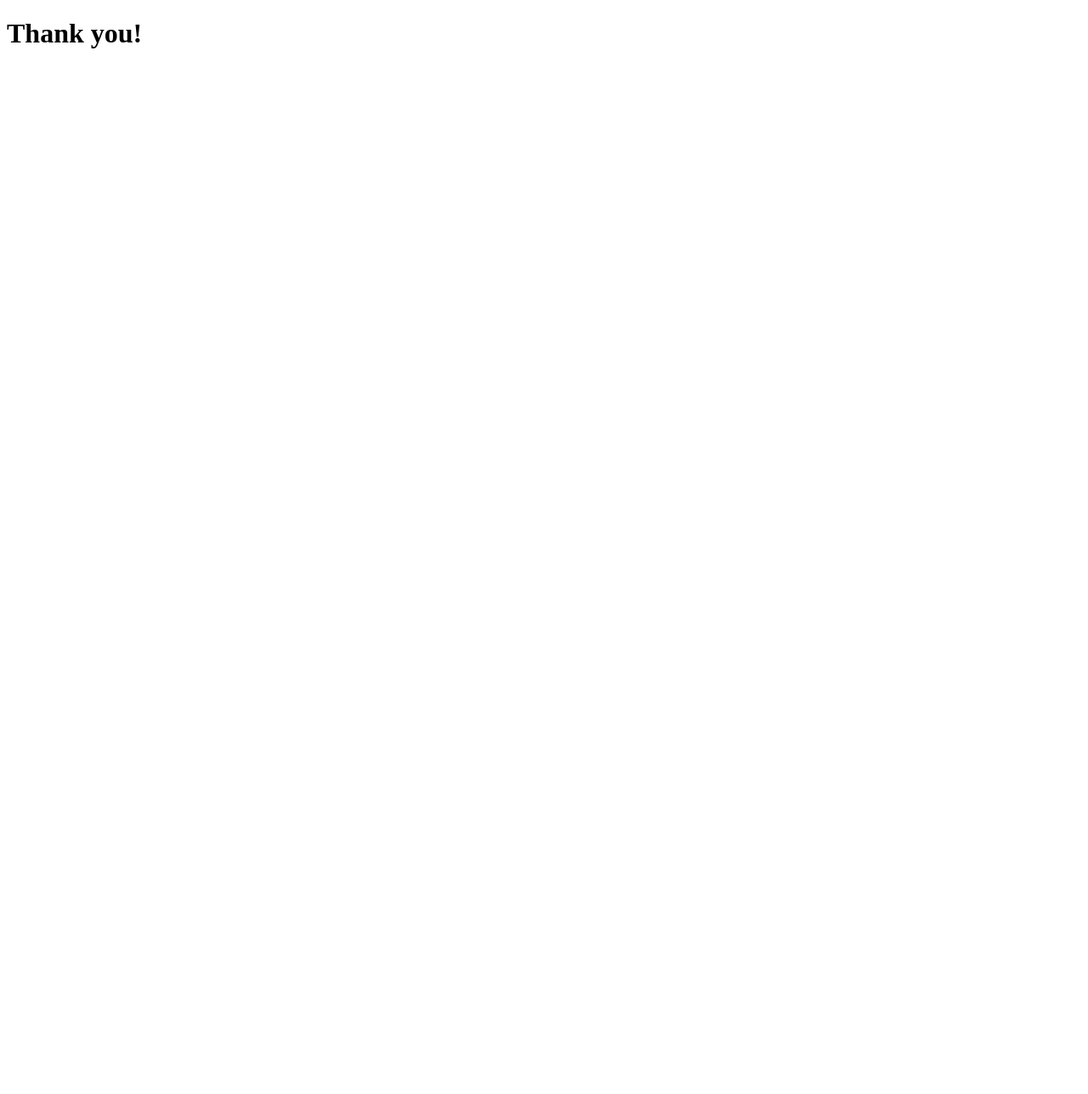
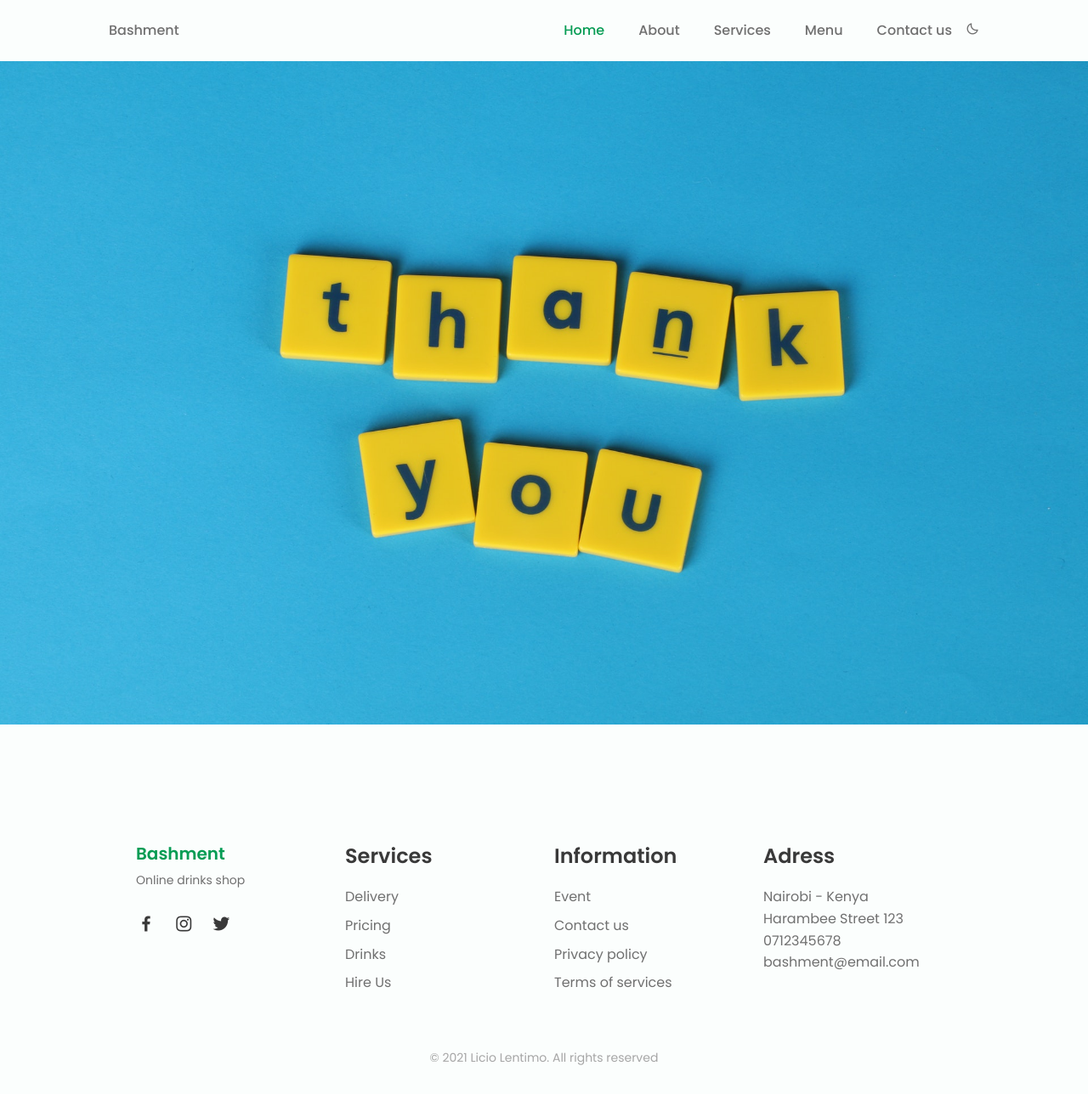
Before and after one commit to liciolentimo/BashmentWeb, a Flask app: page /thanks in a window 1280 px wide. Before the commit the page is almost empty. Shown: the whole page at 85% size. Before the commit the page ends 57 px from the top, so only its background shows below. Run offline with Flask 2, Linux system fonts and the light colour scheme.

Commit message:
edited thank you page

```diff
--- a/templates/thanks.html
+++ b/templates/thanks.html
@@ -3,10 +3,98 @@
 <head>
     <meta charset="UTF-8">
     <meta name="viewport" content="width=device-width, initial-scale=1.0">
+    <!--========== BOX ICONS ==========-->
+    <link href='https://cdn.jsdelivr.net/npm/boxicons@2.0.5/css/boxicons.min.css' rel='stylesheet'>
+
+    <!--========== CSS ==========-->
+    <!-- <link rel="stylesheet" href="/assets/css/styles.css"> -->
+    <link href="{{ url_for('static', filename='styles.css') }}" rel="stylesheet">
+
     <title>Thanks</title>
 </head>
 <body>
-    <h1>Thank you!</h1>
 
+     <!--========== SCROLL TOP ==========-->
+     <a href="#" class="scrolltop" id="scroll-top">
+        <i class='bx bx-chevron-up scrolltop__icon'></i>
+    </a>
+
+    <!--========== HEADER ==========-->
+    <header class="l-header" id="header">
+        <nav class="nav bd-container">
+            <a href="/" class="nav__logo">Bashment</a>
+
+            <div class="nav__menu" id="nav-menu">
+                <ul class="nav__list">
+                    <li class="nav__item"><a href="/" class="nav__link active-link">Home</a></li>
+                    <li class="nav__item"><a href="#about" class="nav__link">About</a></li>
+                    <li class="nav__item"><a href="#services" class="nav__link">Services</a></li>
+                    <li class="nav__item"><a href="#menu" class="nav__link">Menu</a></li>
+                    <li class="nav__item"><a href="#contact" class="nav__link">Contact us</a></li>
+
+                    <li><i class='bx bx-moon change-theme' id="theme-button"></i></li>
+                </ul>
+            </div>
+
+            <div class="nav__toggle" id="nav-toggle">
+                <i class='bx bx-menu'></i>
+            </div>
+        </nav>
+    </header>
+
+    <img src="{{ url_for('static', filename='thanks.jpg') }}" alt="">
+
+    <!--========== FOOTER ==========-->
+    <footer class="footer section bd-container">
+        <div class="footer__container bd-grid">
+            <div class="footer__content">
+                <a href="#" class="footer__logo">Bashment</a>
+                <span class="footer__description">Online drinks shop</span>
+                <div>
+                    <a href="#" class="footer__social"><i class='bx bxl-facebook'></i></a>
+                    <a href="#" class="footer__social"><i class='bx bxl-instagram'></i></a>
+                    <a href="#" class="footer__social"><i class='bx bxl-twitter'></i></a>
+                </div>
+            </div>
+
+            <div class="footer__content">
+                <h3 class="footer__title">Services</h3>
+                <ul>
+                    <li><a href="#" class="footer__link">Delivery</a></li>
+                    <li><a href="#" class="footer__link">Pricing</a></li>
+                    <li><a href="#" class="footer__link">Drinks</a></li>
+                    <li><a href="#" class="footer__link">Hire Us</a></li>
+                </ul>
+            </div>
+
+            <div class="footer__content">
+                <h3 class="footer__title">Information</h3>
+                <ul>
+                    <li><a href="#" class="footer__link">Event</a></li>
+                    <li><a href="#" class="footer__link">Contact us</a></li>
+                    <li><a href="#" class="footer__link">Privacy policy</a></li>
+                    <li><a href="#" class="footer__link">Terms of services</a></li>
+                </ul>
+            </div>
+
+            <div class="footer__content">
+                <h3 class="footer__title">Adress</h3>
+                <ul>
+                    <li>Nairobi - Kenya</li>
+                    <li>Harambee Street 123</li>
+                    <li>0712345678</li>
+                    <li>bashment@email.com</li>
+                </ul>
+            </div>
+        </div>
+
+        <p class="footer__copy">&#169; 2021 Licio Lentimo. All rights reserved</p>
+    </footer>
+
+    <!--========== SCROLL REVEAL ==========-->
+    <script src="https://unpkg.com/scrollreveal"></script>
+
+    <!--========== MAIN JS ==========-->
+    <script src="{{ url_for('static', filename='main.js') }}"></script>
 </body>
 </html>
```
Also changed, not shown: README.md, static/thanks.jpg (added).
